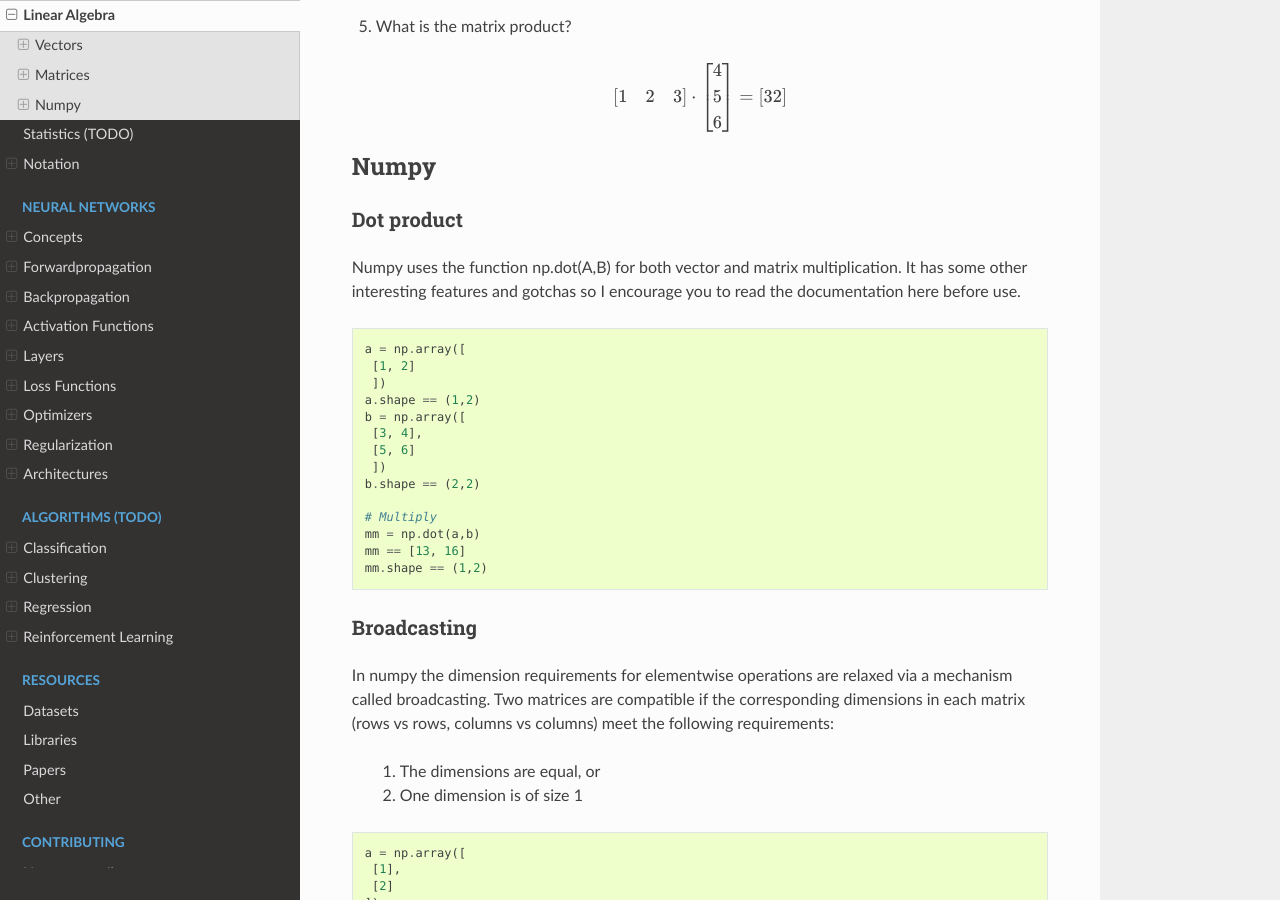
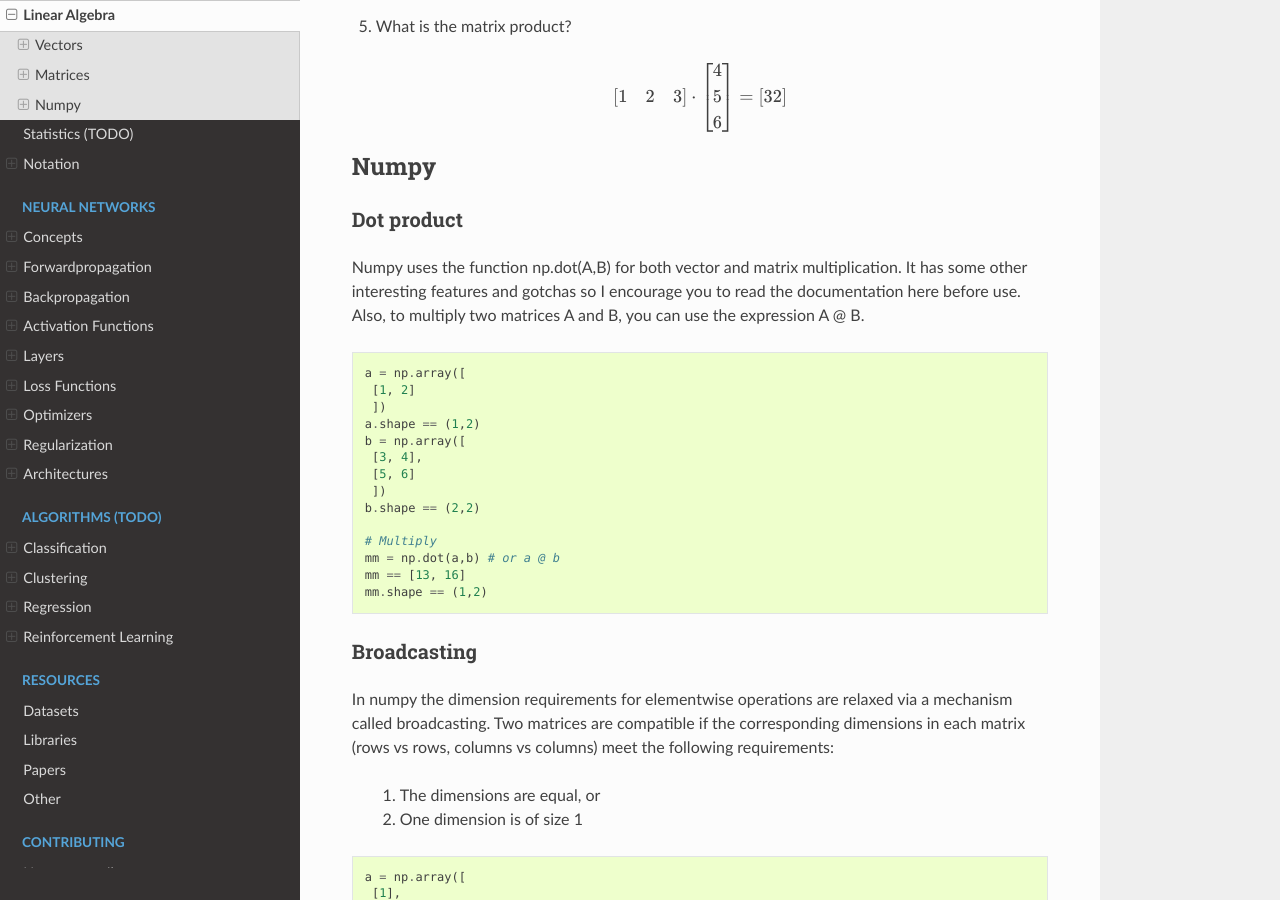
Before and after one commit to bfortuner/ml-glossary, a Sphinx documentation site: the page built from docs/linear_algebra.rst, in a window 1280 px wide and 900 px high, scrolled down 7241 px. Built offline with Sphinx 7.4.7 and the Read the Docs theme 2.0.0, drawn with Linux system fonts in a browser that asks for light colours; pages that are not in the unit, such as notebooks, are missing from menus.

Commit message:
Include @ for numpy matrix multiplication (#138)
* Fixed semantics

* Fixed semantics

* Fixed semantics

* Include @ for numpy matrix multiplication

```diff
--- a/docs/linear_algebra.rst
+++ b/docs/linear_algebra.rst
@@ -514,7 +514,7 @@ Numpy
 
 Dot product
 -----------
-Numpy uses the function np.dot(A,B) for both vector and matrix multiplication. It has some other interesting features and gotchas so I encourage you to read the documentation here before use.
+Numpy uses the function np.dot(A,B) for both vector and matrix multiplication. It has some other interesting features and gotchas so I encourage you to read the documentation here before use. Also, to multiply two matrices A and B, you can use the expression A @ B.
 
 ::
 
@@ -529,7 +529,7 @@ Numpy uses the function np.dot(A,B) for both vector and matrix multiplication. I
   b.shape == (2,2)
 
   # Multiply
-  mm = np.dot(a,b)
+  mm = np.dot(a,b) # or a @ b
   mm == [13, 16]
   mm.shape == (1,2)
 
```
